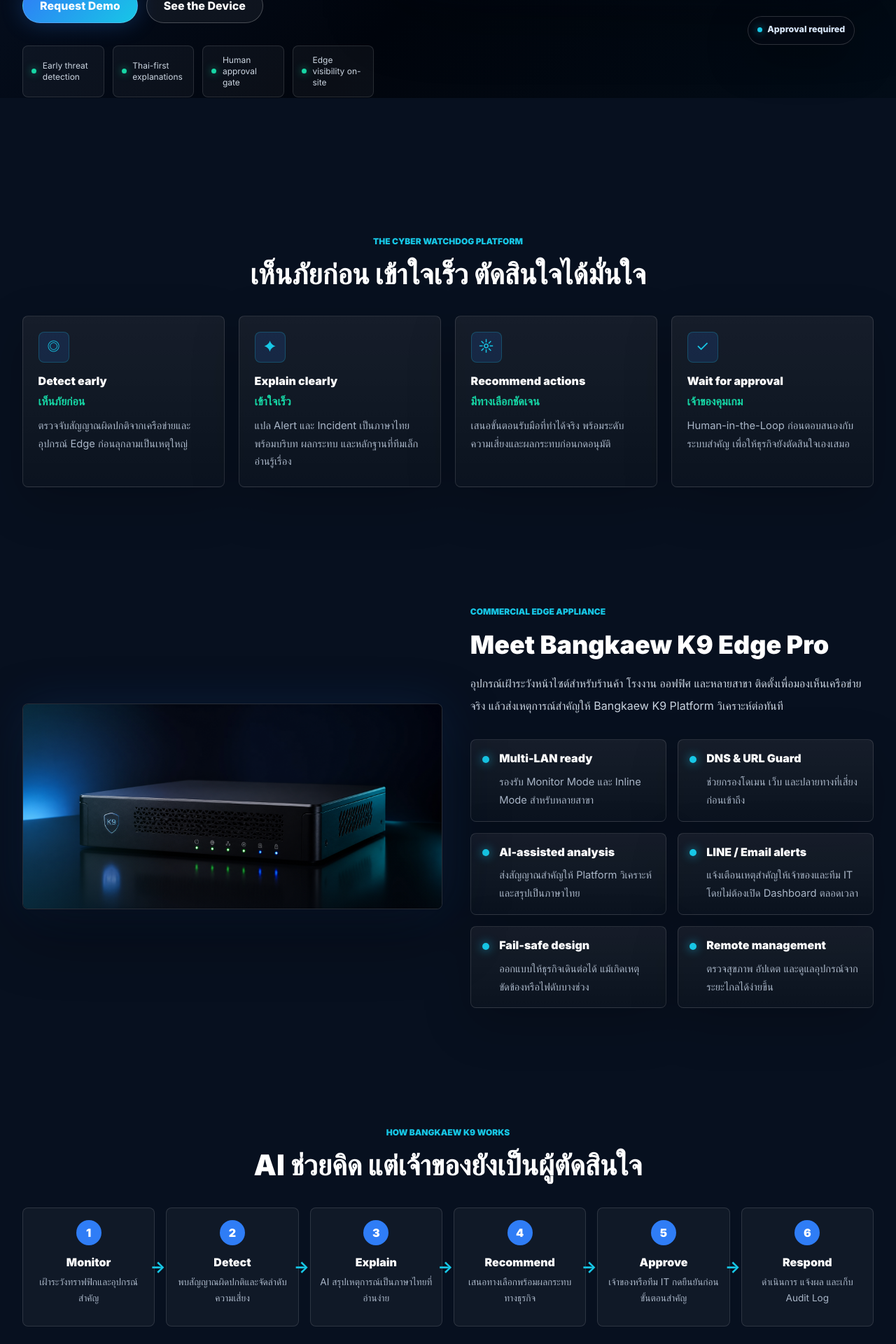
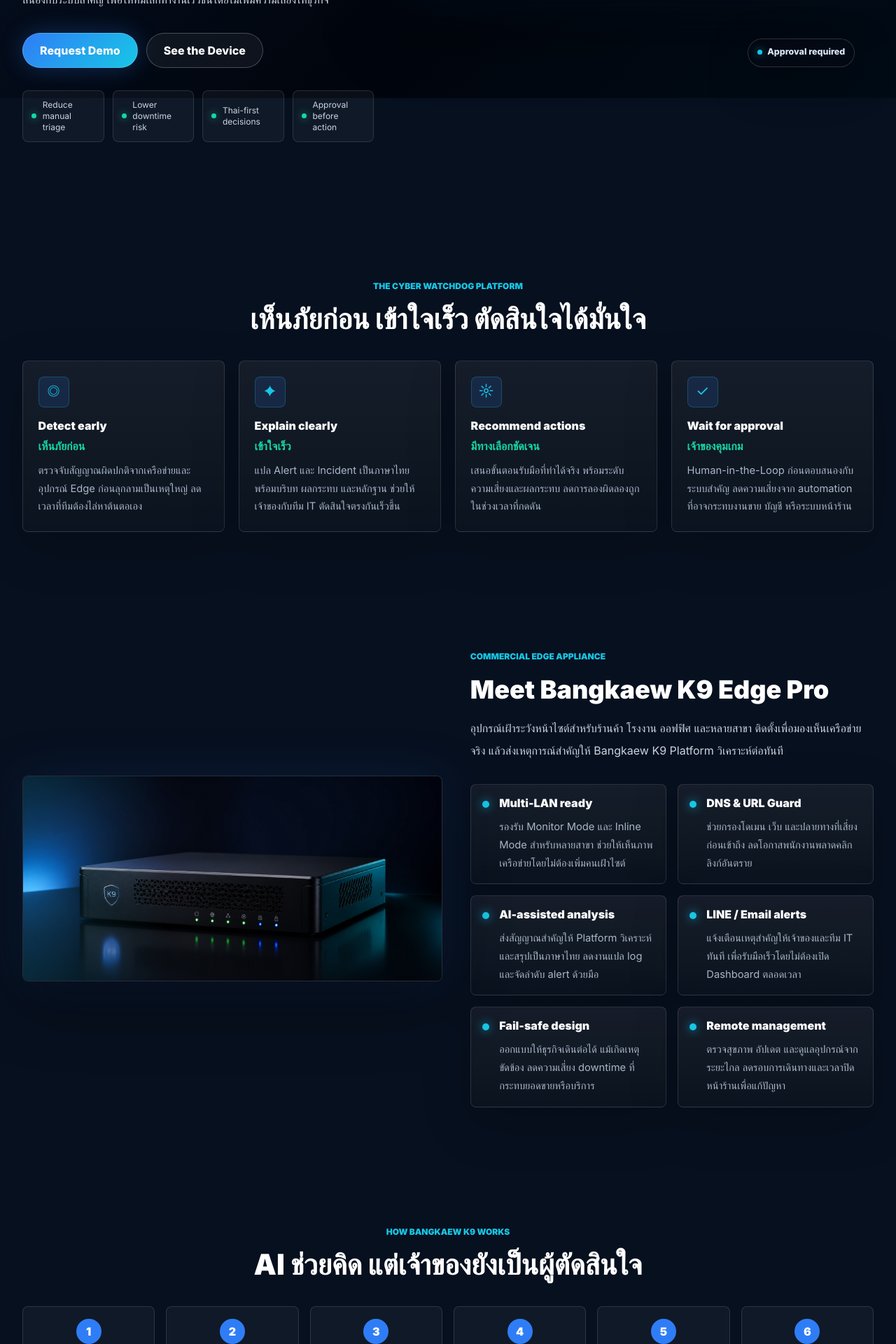
Before and after one commit to ajbk/bangkaew-k9-landing, a Next.js app: page / in a window 1280 px wide. Shown: the part 660-2580 px from the top of the page at 70% size. Built offline with nearby package versions, Linux system fonts and the light colour scheme.

Commit message:
Expand productivity and risk details

```diff
--- a/app/globals.css
+++ b/app/globals.css
@@ -349,6 +349,7 @@
 .reason-card,
 .mini-card,
 .benefit,
+.outcome-panel,
 .cta-panel {
   border: 1px solid rgba(255, 255, 255, 0.12);
   border-radius: 8px;
@@ -493,6 +494,11 @@
   gap: 1rem;
 }
 
+.outcome-grid {
+  display: grid;
+  gap: 1rem;
+}
+
 .benefit {
   min-height: 100%;
   padding: 1.1rem;
@@ -508,6 +514,53 @@
   background: #16d6a5;
   color: #07101f;
   font-weight: 900;
+}
+
+.outcome-panel {
+  min-height: 100%;
+  padding: 1.35rem;
+}
+
+.outcome-panel > p {
+  color: #17c7e6;
+  font-size: 0.75rem;
+  font-weight: 900;
+  line-height: 1.6;
+  text-transform: uppercase;
+}
+
+.outcome-panel h3 {
+  margin-top: 0.45rem;
+  color: white;
+  font-size: 1.2rem;
+  font-weight: 950;
+  line-height: 1.35;
+}
+
+.outcome-panel ul {
+  margin-top: 1rem;
+  display: grid;
+  gap: 0.75rem;
+}
+
+.outcome-panel li {
+  position: relative;
+  padding-left: 1.15rem;
+  color: #aab7c8;
+  font-size: 0.94rem;
+  line-height: 1.75;
+}
+
+.outcome-panel li::before {
+  content: "";
+  position: absolute;
+  top: 0.72rem;
+  left: 0;
+  width: 7px;
+  height: 7px;
+  border-radius: 999px;
+  background: #16d6a5;
+  box-shadow: 0 0 12px rgba(22, 214, 165, 0.72);
 }
 
 .cta-panel {
@@ -558,6 +611,10 @@
 
   .benefit-row {
     grid-template-columns: repeat(5, minmax(0, 1fr));
+  }
+
+  .outcome-grid {
+    grid-template-columns: repeat(2, minmax(0, 1fr));
   }
 
   .cta-panel {
--- a/app/page.tsx
+++ b/app/page.tsx
@@ -12,71 +12,92 @@
   {
     title: 'Detect early',
     thai: 'เห็นภัยก่อน',
-    body: 'ตรวจจับสัญญาณผิดปกติจากเครือข่ายและอุปกรณ์ Edge ก่อนลุกลามเป็นเหตุใหญ่',
+    body: 'ตรวจจับสัญญาณผิดปกติจากเครือข่ายและอุปกรณ์ Edge ก่อนลุกลามเป็นเหตุใหญ่ ลดเวลาที่ทีมต้องไล่หาต้นตอเอง',
     icon: '◎',
   },
   {
     title: 'Explain clearly',
     thai: 'เข้าใจเร็ว',
-    body: 'แปล Alert และ Incident เป็นภาษาไทย พร้อมบริบท ผลกระทบ และหลักฐานที่ทีมเล็กอ่านรู้เรื่อง',
+    body: 'แปล Alert และ Incident เป็นภาษาไทย พร้อมบริบท ผลกระทบ และหลักฐาน ช่วยให้เจ้าของกับทีม IT ตัดสินใจตรงกันเร็วขึ้น',
     icon: '✦',
   },
   {
     title: 'Recommend actions',
     thai: 'มีทางเลือกชัดเจน',
-    body: 'เสนอขั้นตอนรับมือที่ทำได้จริง พร้อมระดับความเสี่ยงและผลกระทบก่อนกดอนุมัติ',
+    body: 'เสนอขั้นตอนรับมือที่ทำได้จริง พร้อมระดับความเสี่ยงและผลกระทบ ลดการลองผิดลองถูกในช่วงเวลาที่กดดัน',
     icon: '☼',
   },
   {
     title: 'Wait for approval',
     thai: 'เจ้าของคุมเกม',
-    body: 'Human-in-the-Loop ก่อนตอบสนองกับระบบสำคัญ เพื่อให้ธุรกิจยังตัดสินใจเองเสมอ',
+    body: 'Human-in-the-Loop ก่อนตอบสนองกับระบบสำคัญ ลดความเสี่ยงจาก automation ที่อาจกระทบงานขาย บัญชี หรือระบบหน้าร้าน',
     icon: '✓',
   },
 ];
 
 const edgeFeatures = [
-  ['Multi-LAN ready', 'รองรับ Monitor Mode และ Inline Mode สำหรับหลายสาขา'],
-  ['DNS & URL Guard', 'ช่วยกรองโดเมน เว็บ และปลายทางที่เสี่ยงก่อนเข้าถึง'],
-  ['AI-assisted analysis', 'ส่งสัญญาณสำคัญให้ Platform วิเคราะห์และสรุปเป็นภาษาไทย'],
-  ['LINE / Email alerts', 'แจ้งเตือนเหตุสำคัญให้เจ้าของและทีม IT โดยไม่ต้องเปิด Dashboard ตลอดเวลา'],
-  ['Fail-safe design', 'ออกแบบให้ธุรกิจเดินต่อได้ แม้เกิดเหตุขัดข้องหรือไฟดับบางช่วง'],
-  ['Remote management', 'ตรวจสุขภาพ อัปเดต และดูแลอุปกรณ์จากระยะไกลได้ง่ายขึ้น'],
+  ['Multi-LAN ready', 'รองรับ Monitor Mode และ Inline Mode สำหรับหลายสาขา ช่วยให้เห็นภาพเครือข่ายโดยไม่ต้องเพิ่มคนเฝ้าไซต์'],
+  ['DNS & URL Guard', 'ช่วยกรองโดเมน เว็บ และปลายทางที่เสี่ยงก่อนเข้าถึง ลดโอกาสพนักงานพลาดคลิกลิงก์อันตราย'],
+  ['AI-assisted analysis', 'ส่งสัญญาณสำคัญให้ Platform วิเคราะห์และสรุปเป็นภาษาไทย ลดงานแปล log และจัดลำดับ alert ด้วยมือ'],
+  ['LINE / Email alerts', 'แจ้งเตือนเหตุสำคัญให้เจ้าของและทีม IT ทันที เพื่อรับมือเร็วโดยไม่ต้องเปิด Dashboard ตลอดเวลา'],
+  ['Fail-safe design', 'ออกแบบให้ธุรกิจเดินต่อได้ แม้เกิดเหตุขัดข้อง ลดความเสี่ยง downtime ที่กระทบยอดขายหรือบริการ'],
+  ['Remote management', 'ตรวจสุขภาพ อัปเดต และดูแลอุปกรณ์จากระยะไกล ลดรอบการเดินทางและเวลาปิดหน้าร้านเพื่อแก้ปัญหา'],
 ];
 
 const workflow = [
-  ['1', 'Monitor', 'เฝ้าระวังทราฟฟิกและอุปกรณ์สำคัญ'],
-  ['2', 'Detect', 'พบสัญญาณผิดปกติและจัดลำดับความเสี่ยง'],
-  ['3', 'Explain', 'AI สรุปเหตุการณ์เป็นภาษาไทยที่อ่านง่าย'],
-  ['4', 'Recommend', 'เสนอทางเลือกพร้อมผลกระทบทางธุรกิจ'],
-  ['5', 'Approve', 'เจ้าของหรือทีม IT กดยืนยันก่อนขั้นตอนสำคัญ'],
-  ['6', 'Respond', 'ดำเนินการ แจ้งผล และเก็บ Audit Log'],
+  ['1', 'Monitor', 'เฝ้าระวังทราฟฟิกและอุปกรณ์สำคัญแบบต่อเนื่อง'],
+  ['2', 'Detect', 'พบสัญญาณผิดปกติและจัดลำดับความเสี่ยงอัตโนมัติ'],
+  ['3', 'Explain', 'AI สรุปเหตุการณ์เป็นภาษาไทย ลดเวลาถามตอบในทีม'],
+  ['4', 'Recommend', 'เสนอทางเลือกพร้อมผลกระทบต่อการทำงานจริง'],
+  ['5', 'Approve', 'เจ้าของหรือทีม IT กดยืนยันก่อนขั้นตอนที่มีความเสี่ยง'],
+  ['6', 'Respond', 'ดำเนินการ แจ้งผล และเก็บ Audit Log เพื่อทบทวนย้อนหลัง'],
 ];
 
 const reasons = [
   {
     title: 'Built for Thai context',
     thai: 'เพื่อธุรกิจไทย',
-    body: 'ออกแบบจากบริบท SME ไทย ทั้งภาษา ช่องทางแจ้งเตือน งบประมาณ และทีม IT ที่มักมีคนจำกัด',
+    body: 'ออกแบบจากบริบท SME ไทย ทั้งภาษา ช่องทางแจ้งเตือน งบประมาณ และทีม IT ที่มักมีคนจำกัด จึงช่วยลดงานประจำวันโดยไม่เพิ่มความซับซ้อน',
   },
   {
     title: 'Hardware + AI in one stack',
     thai: 'เห็นเครือข่ายจริง วิเคราะห์ได้ทัน',
-    body: 'Edge Pro เก็บสัญญาณใกล้หน้างาน ส่วน Platform ช่วยวิเคราะห์ อธิบาย และแนะนำการตอบสนอง',
+    body: 'Edge Pro เก็บสัญญาณใกล้หน้างาน ส่วน Platform ช่วยวิเคราะห์ อธิบาย และแนะนำการตอบสนอง ทำให้ทีมรู้ว่าควรโฟกัสจุดไหนก่อน',
   },
   {
     title: 'Control stays with people',
     thai: 'AI ช่วย แต่ไม่แย่งตัดสินใจ',
-    body: 'เหมาะกับเจ้าของกิจการและทีมเล็กที่อยากได้ความเร็วของ AI โดยยังมีมนุษย์อนุมัติก่อนจุดสำคัญ',
+    body: 'เหมาะกับเจ้าของกิจการและทีมเล็กที่อยากได้ความเร็วของ AI โดยยังมีมนุษย์อนุมัติก่อนจุดสำคัญ ลดความเสี่ยงจากการตอบสนองเกินจำเป็น',
   },
 ];
 
 const benefits = [
-  ['Early warning', 'เห็นความผิดปกติเร็วขึ้น ลดเวลาที่ภัยแฝงตัวในระบบ'],
-  ['Thai-first clarity', 'คำอธิบายอ่านง่ายสำหรับเจ้าของธุรกิจและทีม IT ขนาดเล็ก'],
-  ['Actionable response', 'มีขั้นตอนถัดไปชัดเจน ไม่ใช่แค่กอง Alert ให้ไล่เปิดเอง'],
-  ['Audit-ready', 'เก็บเหตุการณ์ การตัดสินใจ และผลลัพธ์ไว้ตรวจสอบย้อนหลัง'],
-  ['Human approval', 'งานสำคัญต้องผ่านการอนุมัติ ไม่ให้ AI ลงมือเกินขอบเขต'],
+  ['Less alert chasing', 'ลดเวลาคัดกรอง alert ซ้ำ ๆ แล้วให้ทีมโฟกัสเหตุที่กระทบธุรกิจจริง'],
+  ['Faster decision loops', 'สรุปเหตุการณ์เป็นภาษาไทย ช่วยให้เจ้าของและทีม IT ตัดสินใจในบริบทเดียวกัน'],
+  ['Lower downtime risk', 'แนะนำทางเลือกที่คำนึงถึงผลกระทบต่อระบบขาย บัญชี และงานหน้าร้าน'],
+  ['Audit-ready evidence', 'เก็บเหตุการณ์ การตัดสินใจ และผลลัพธ์ไว้ตรวจสอบย้อนหลังหรือตอบลูกค้าองค์กร'],
+  ['Human approval gate', 'งานสำคัญต้องผ่านการอนุมัติ ลดโอกาสที่ระบบอัตโนมัติจะกระทบงานหลักโดยไม่ตั้งใจ'],
+];
+
+const outcomeDetails = [
+  {
+    label: 'Productivity',
+    title: 'ให้ทีมเล็กทำงานเหมือนมี SOC เบื้องต้น',
+    points: [
+      'รวมสัญญาณจาก Edge, DNS, endpoint และเหตุการณ์เครือข่ายไว้ในมุมมองเดียว',
+      'จัดลำดับ alert ตามผลกระทบ เพื่อให้เริ่มจากเรื่องที่เสี่ยงต่อรายได้หรือการให้บริการก่อน',
+      'สรุปเหตุการณ์เป็นภาษาไทยพร้อม next step ลดเวลาประชุม อธิบาย และ handoff ระหว่างเจ้าของกับทีม IT',
+    ],
+  },
+  {
+    label: 'Risk reduction',
+    title: 'ลดความเสี่ยงโดยไม่หยุดธุรกิจเกินจำเป็น',
+    points: [
+      'ช่วยเห็นสัญญาณ ransomware, phishing, DNS เสี่ยง และการเชื่อมต่อผิดปกติก่อนกระทบวงกว้าง',
+      'แนะนำระดับการตอบสนองแบบเป็นขั้น ไม่เริ่มจากการปิดระบบทันทีถ้ายังมีทางเลือกที่ปลอดภัยกว่า',
+      'เก็บ Audit Log ของเหตุการณ์ เหตุผล และการอนุมัติ เพื่อใช้ทบทวนหรือปรับ policy ในอนาคต',
+    ],
+  },
 ];
 
 const footerGroups = [
@@ -191,11 +212,13 @@
             <span className="text-gradient">Watchdog.</span>
           </h1>
           <p className="mt-6 max-w-xl text-lg leading-8 text-slate-300">
-            Bangkaew K9 combines an AI security platform with a commercial edge appliance built for Thai SMEs.
+            Bangkaew K9 combines an AI security platform with a commercial edge appliance built to help Thai SMEs
+            work faster, reduce alert fatigue, and lower operational cyber risk.
           </p>
           <div className="tagline mt-7">ดมไว เห่าทัน เฝ้าบ้านอย่างใส่ใจ</div>
           <p className="mt-5 max-w-xl text-base leading-8 text-slate-300">
             ตรวจจับเร็ว อธิบายชัด แนะนำการรับมือ และรอให้เจ้าของหรือทีม IT อนุมัติก่อนตอบสนองกับระบบสำคัญ
+            เพื่อให้ทีมเล็กทำงานเร็วขึ้นโดยไม่เพิ่มความเสี่ยงให้ธุรกิจ
           </p>
           <div className="mt-8 flex flex-col gap-3 sm:flex-row">
             <a className="btn-primary px-6 py-3" href="#demo">
@@ -206,7 +229,7 @@
             </a>
           </div>
           <div className="mt-8 grid grid-cols-2 gap-3 text-xs text-slate-400 md:grid-cols-4">
-            {['Early threat detection', 'Thai-first explanations', 'Human approval gate', 'Edge visibility on-site'].map((item) => (
+            {['Reduce manual triage', 'Lower downtime risk', 'Thai-first decisions', 'Approval before action'].map((item) => (
               <div className="trust-badge" key={item}>
                 {item}
               </div>
@@ -304,7 +327,7 @@
       <section id="thai-smes" className="section">
         <div className="section-heading">
           <p>Built for Thai SMEs</p>
-          <h2>ออกแบบให้ทีมเล็กเห็นภาพเร็ว และตัดสินใจได้จริง</h2>
+          <h2>ออกแบบให้ทีมเล็กทำงานเร็วขึ้น และลดความเสี่ยงที่กระทบรายได้</h2>
         </div>
         <div className="grid gap-5 md:grid-cols-3">
           {reasons.map((reason) => (
@@ -321,7 +344,7 @@
       <section id="why-k9" className="section">
         <div className="section-heading">
           <p>Why Bangkaew K9</p>
-          <h2>Trust-first cybersecurity สำหรับธุรกิจไทยที่ต้องเดินต่อทุกวัน</h2>
+          <h2>Trust-first cybersecurity ที่เพิ่ม productivity โดยไม่ปล่อยให้ความเสี่ยงหลุดมือ</h2>
         </div>
         <div className="benefit-row">
           {benefits.map(([title, body]) => (
@@ -332,16 +355,29 @@
             </div>
           ))}
         </div>
+        <div className="outcome-grid mt-5">
+          {outcomeDetails.map((detail) => (
+            <article className="outcome-panel" key={detail.label}>
+              <p>{detail.label}</p>
+              <h3>{detail.title}</h3>
+              <ul>
+                {detail.points.map((point) => (
+                  <li key={point}>{point}</li>
+                ))}
+              </ul>
+            </article>
+          ))}
+        </div>
       </section>
 
       <section id="demo" className="mx-auto max-w-7xl px-4 pb-16 sm:px-5 lg:px-8">
         <div className="cta-panel">
           <div>
             <p className="eyebrow">Your AI Cyber Watchdog for Thai SMEs</p>
-            <h2>เริ่มจากการมองเห็น ก่อนปล่อยให้ภัยลุกลาม</h2>
+            <h2>เริ่มจากการมองเห็น ลดงานซ้ำ และลดความเสี่ยงก่อนภัยลุกลาม</h2>
             <p>
               เสียบ Edge Pro เข้ากับเครือข่าย เห็นเหตุสำคัญเร็วขึ้น ให้ AI ช่วยอธิบาย
-              และให้คนตัดสินใจก่อนลงมือ
+              แนะนำลำดับการรับมือ และให้คนตัดสินใจก่อนลงมือกับระบบสำคัญ
             </p>
           </div>
           <a className="btn-primary px-7 py-4" href="mailto:hello@bangkaew-k9.example">
```
